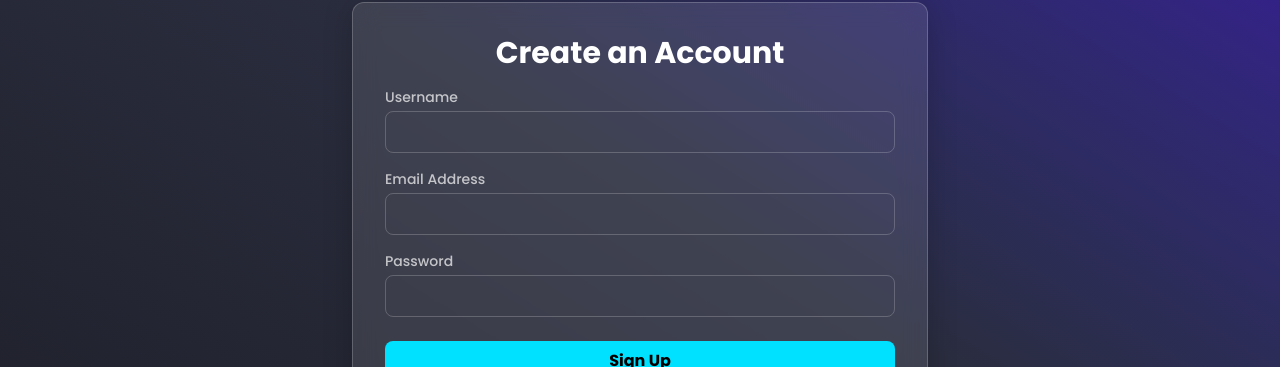
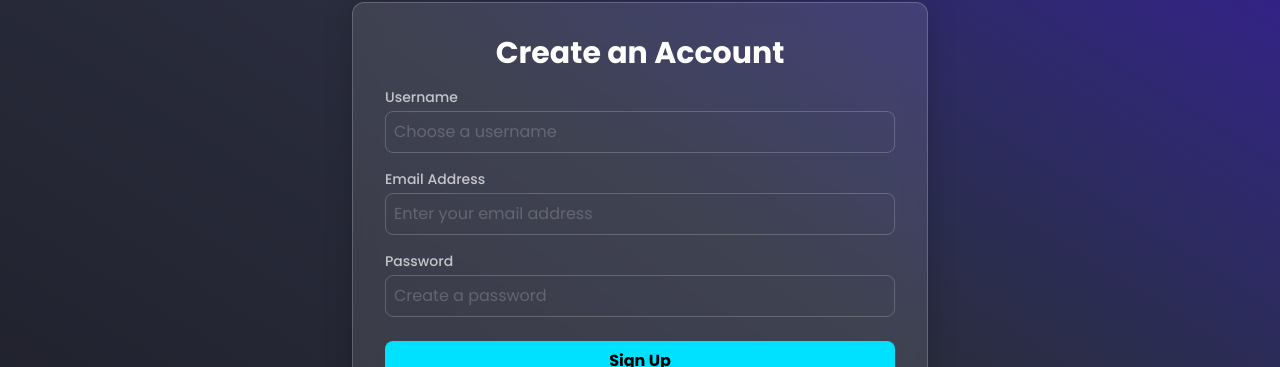
Before and after one commit to phufaphu/BeatGuessr, a SvelteKit app in the folder frontend/: page /register in a window 1280 px wide. Shown: the part 225-592 px from the top of the page. Built offline with nearby package versions, Linux system fonts and the light colour scheme.

Commit message:
fix: update input placeholders for login and registration forms for better user guidance

```diff
--- a/frontend/src/routes/login/+page.svelte
+++ b/frontend/src/routes/login/+page.svelte
@@ -32,12 +32,12 @@
 </script>
 
 <div class="w-full max-w-xl glass p-4 md:p-8">
-  <h1 class="text-3xl font-sembold mb-4">Login</h1>
+  <h1 class="text-3xl font-semibold mb-5">Login</h1>
   <form onsubmit={handleLogin} class="space-y-4">
     <label for="username" class="mb-1 block text-sm font-medium text-white/70">Username</label>
-    <input bind:value={username} id="username" name="username" type="text" required class="w-full rounded-lg border border-white/20 p-2 text-white placeholder-white/70 focus:border-[#00c4e5] focus:outline-none focus:ring-[#00c4e5]" />
+    <input bind:value={username} id="username" name="username" type="text" required class="w-full rounded-lg border border-white/20 p-2 text-white placeholder-white/20 focus:border-[#00c4e5] focus:outline-none focus:ring-[#00c4e5]" placeholder="Enter your username"/>
     <label for="password" class="mb-1 block text-sm font-medium text-white/70">Password</label>
-    <input bind:value={password} id="password" name="password" type="password" required class="w-full rounded-lg border border-white/20 p-2 text-white placeholder-white/70 focus:border-[#00c4e5] focus:outline-none focus:ring-[#00c4e5]" />
+    <input bind:value={password} id="password" name="password" type="password" required class="w-full rounded-lg border border-white/20 p-2 text-white placeholder-white/20 focus:border-[#00c4e5] focus:outline-none focus:ring-[#00c4e5]" placeholder="Enter your password"/>
     <button type="submit" class="w-full rounded-lg mt-3 bg-[#00e0ff] px-4 py-2 font-bold text-black transition hover:bg-[#00c4e5] disabled:cursor-not-allowed disabled:bg-[#009cc0]">Login</button>
   </form>
   <p class="mt-4 text-center text-sm text-white/70">
--- a/frontend/src/routes/register/+page.svelte
+++ b/frontend/src/routes/register/+page.svelte
@@ -56,7 +56,8 @@
 				name="username"
 				type="text"
 				required
-				class="w-full rounded-lg border border-white/20 p-2 text-white placeholder-white/70 focus:border-[#00c4e5] focus:outline-none focus:ring-[#00c4e5]"
+				class="w-full rounded-lg border border-white/20 p-2 text-white placeholder-white/20 focus:border-[#00c4e5] focus:outline-none focus:ring-[#00c4e5]"
+				placeholder="Choose a username"
 			/>
 		</div>
 		<div>
@@ -67,7 +68,8 @@
 				name="email"
 				type="email"
 				required
-				class="w-full rounded-lg border border-white/20 p-2 text-white placeholder-white/70 focus:border-[#00c4e5] focus:outline-none focus:ring-[#00c4e5]"
+				class="w-full rounded-lg border border-white/20 p-2 text-white placeholder-white/20 focus:border-[#00c4e5] focus:outline-none focus:ring-[#00c4e5]"
+				placeholder="Enter your email address"
 			/>
 		</div>
 		<div>
@@ -78,7 +80,8 @@
 				name="password"
 				type="password"
 				required
-				class="w-full rounded-lg border border-white/20 p-2 text-white placeholder-white/70 focus:border-[#00c4e5] focus:outline-none focus:ring-[#00c4e5]"
+				class="w-full rounded-lg border border-white/20 p-2 text-white placeholder-white/20 focus:border-[#00c4e5] focus:outline-none focus:ring-[#00c4e5]"
+				placeholder="Create a password"
 			/>
 		</div>
 
```
